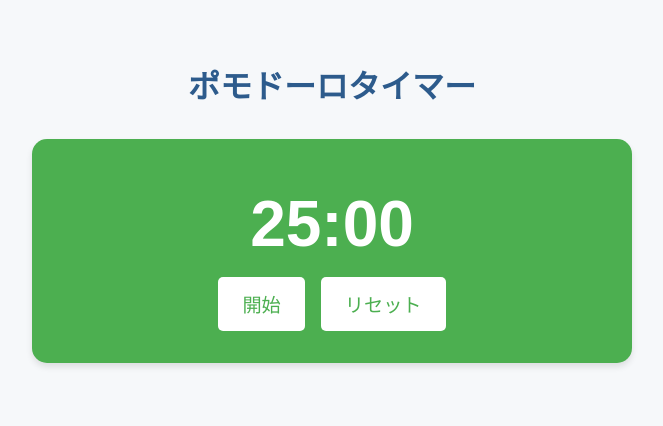
After one commit to tomoyan1/test1, a Flask app: page /pomodoro in a window 1280 px wide. The commit adds this page. Shown: the top 426 px of the page, without its empty margins (308-971 px from the left). Run offline with Flask 3, Linux system fonts and the light colour scheme.

Commit message:
Add Pomodoro Timer feature

```diff
--- a/app.py
+++ b/app.py
@@ -69,5 +69,9 @@ def reflection():
         return render_template('thanks.html')
     return render_template('reflection.html', schedule=schedule)
 
+@app.route('/pomodoro')
+def pomodoro():
+    return render_template('pomodoro.html')
+
 if __name__ == '__main__':
     app.run(debug=True)
--- a/requirements.txt
+++ b/requirements.txt
@@ -1 +1,3 @@
 Flask==3.0.3
+gunicorn==21.2.0
+python-dotenv==1.0.0
--- /dev/null
+++ b/static/pomodoro.js
@@ -0,0 +1,35 @@
+let timer;
+let isRunning = false;
+let timeLeft = 25 * 60; // 25分を秒に変換
+
+function formatTime(seconds) {
+    const minutes = Math.floor(seconds / 60);
+    const remainingSeconds = seconds % 60;
+    return `${minutes}:${remainingSeconds.toString().padStart(2, '0')}`;
+}
+
+function startTimer() {
+    if (isRunning) return;
+
+    isRunning = true;
+    timer = setInterval(() => {
+        if (timeLeft > 0) {
+            timeLeft--;
+            document.getElementById('timer-display').textContent = formatTime(timeLeft);
+        } else {
+            clearInterval(timer);
+            isRunning = false;
+            alert('時間になりました！');
+        }
+    }, 1000);
+}
+
+function resetTimer() {
+    clearInterval(timer);
+    isRunning = false;
+    timeLeft = 25 * 60;
+    document.getElementById('timer-display').textContent = formatTime(timeLeft);
+}
+
+document.getElementById('start-btn').addEventListener('click', startTimer);
+document.getElementById('reset-btn').addEventListener('click', resetTimer);
--- a/static/style.css
+++ b/static/style.css
@@ -3,7 +3,51 @@ body { font-family: 'Yu Gothic', 'Meiryo', sans-serif; background: #f6f8fa; }
 h1, h2 { color: #2d5b8c; }
 table { width: 100%; border-collapse: collapse; margin-top: 1em; }
 th, td { border: 1px solid #bbb; padding: 0.5em; text-align: center; }
-button { background: #2d5b8c; color: #fff; border: none; padding: 0.5em 1em; border-radius: 5px; cursor: pointer; }
-button:hover { background: #19456b; }
+
+/* ポモドーロタイマーのスタイル */
+.pomodoro-container {
+    max-width: 600px;
+    margin: 0 auto;
+    padding: 2rem;
+    text-align: center;
+}
+
+.timer-container {
+    background-color: #4CAF50;
+    padding: 2rem;
+    border-radius: 15px;
+    margin: 2rem 0;
+    box-shadow: 0 4px 6px rgba(0, 0, 0, 0.1);
+}
+
+#timer-display {
+    font-size: 4rem;
+    font-weight: bold;
+    color: white;
+    margin: 1rem 0;
+}
+
+.controls {
+    display: flex;
+    gap: 1rem;
+    justify-content: center;
+}
+
+button {
+    background-color: white;
+    color: #4CAF50;
+    border: none;
+    padding: 0.8rem 1.5rem;
+    border-radius: 5px;
+    font-size: 1.2rem;
+    cursor: pointer;
+    transition: background-color 0.3s;
+}
+
+button:hover {
+    background-color: #45a049;
+    color: white;
+}
+
 input[type="text"] { width: 90%; padding: 0.5em; margin-bottom: 0.3em; border: 1px solid #ccc; border-radius: 5px; }
 textarea { width: 90%; border-radius: 5px; border: 1px solid #ccc; }
--- /dev/null
+++ b/templates/pomodoro.html
@@ -0,0 +1,22 @@
+<!DOCTYPE html>
+<html lang="ja">
+<head>
+    <meta charset="UTF-8">
+    <meta name="viewport" content="width=device-width, initial-scale=1.0">
+    <title>ポモドーロタイマー</title>
+    <link rel="stylesheet" href="{{ url_for('static', filename='style.css') }}">
+</head>
+<body>
+    <div class="pomodoro-container">
+        <h1>ポモドーロタイマー</h1>
+        <div class="timer-container">
+            <div id="timer-display">25:00</div>
+            <div class="controls">
+                <button id="start-btn">開始</button>
+                <button id="reset-btn">リセット</button>
+            </div>
+        </div>
+    </div>
+    <script src="{{ url_for('static', filename='pomodoro.js') }}"></script>
+</body>
+</html>
```
Also changed, not shown: 2 other files.
